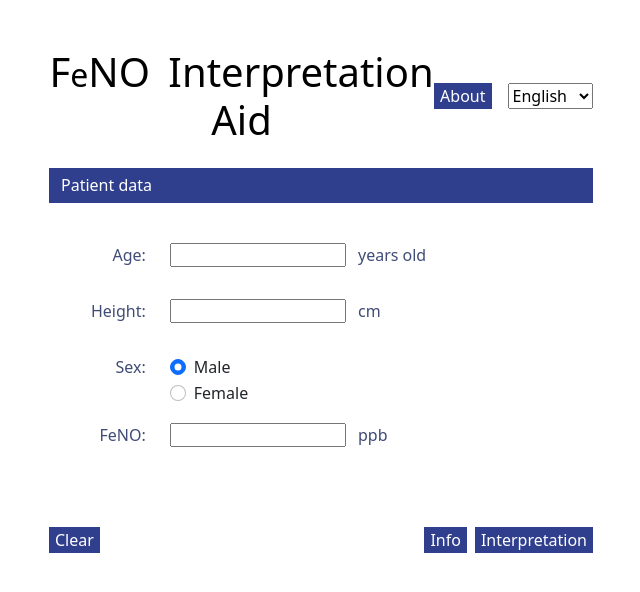
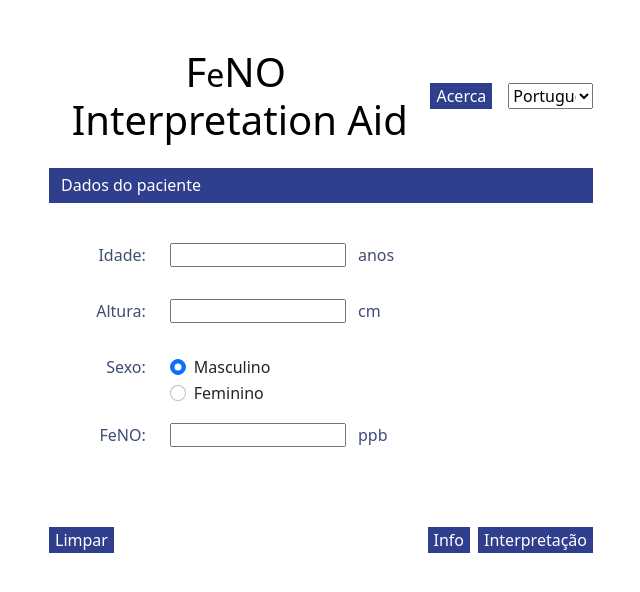
Before and after one commit to tiagojnet/fia-enovis, a plain HTML site: page index.html in a window 1280 px wide. Shown: the whole page, without its empty margins (319-959 px from the left). Drawn offline with nearby package versions, Linux system fonts and the light colour scheme.

Commit message:
Made PT the default lang

```diff
--- a/common.js
+++ b/common.js
@@ -4,7 +4,7 @@ const mapLang = {
   pt: ptData,
 };
 
-var langData = engData;
+var langData = ptData;
 
 function gotoPage(pageName) {
   var splitUrl = window.location.href.split("/");
--- a/index.html
+++ b/index.html
@@ -48,9 +48,10 @@
                         class="w-100"
                         onchange="changeDropdown(this)"
                     >
-                        <option value="eng">English</option>
+                        <option value="pt">Português</option>
+                    <option value="eng">English</option>
                         <option value="swe">Swedish</option>
-                        <option value="pt">Português</option>
+
                     </select>
                 </div>
             </div>
--- a/translation/pt.js
+++ b/translation/pt.js
@@ -1,5 +1,5 @@
 var ptData = {
-    "title": "Auxílio de Interpretação",
+    "title": "Interpretation Aid",
     "image": "./resources/ClinicalAlgorithmPt.jpg",
     "form title": "Dados do paciente",
     "date": "Data",
```
